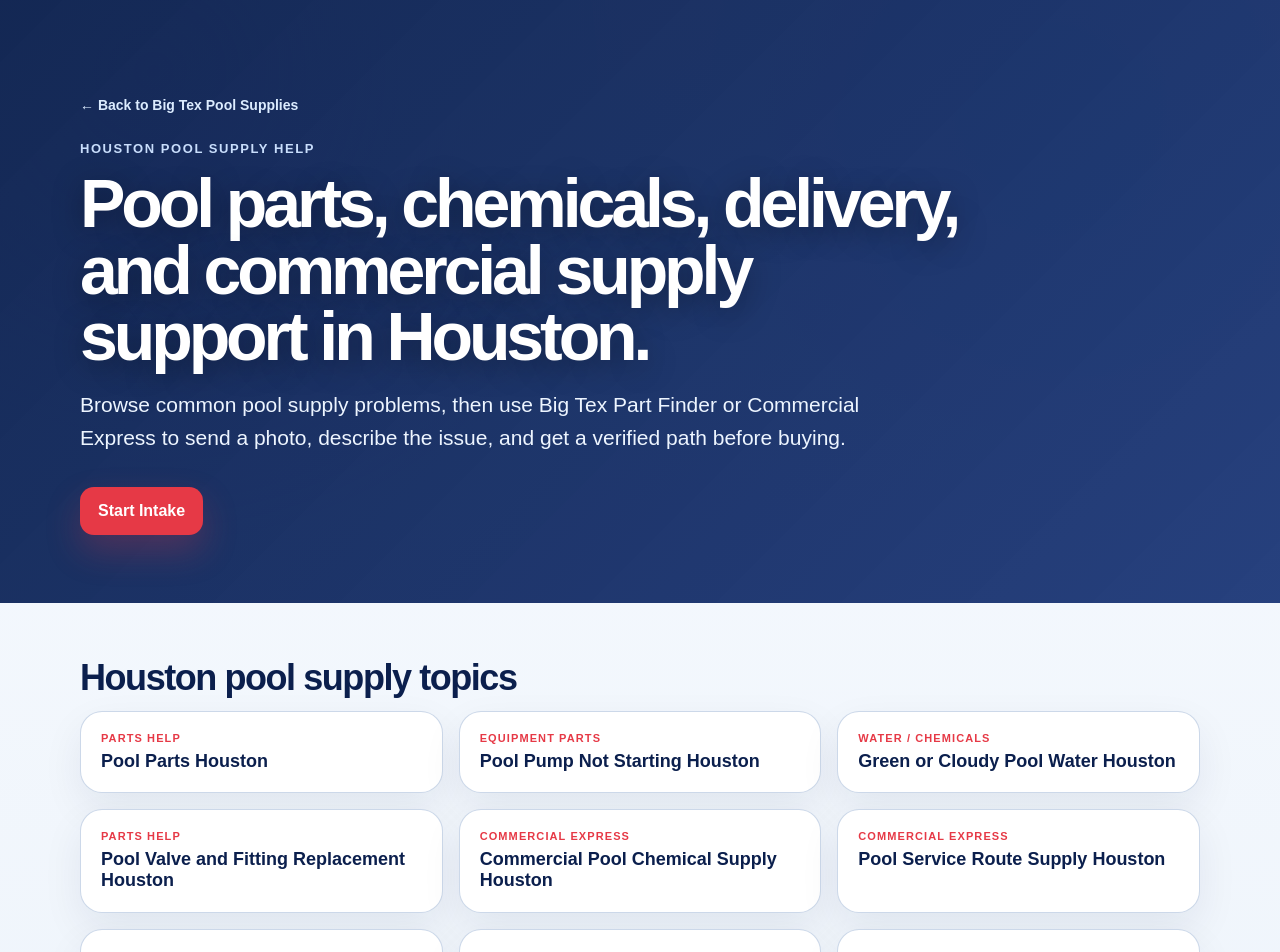
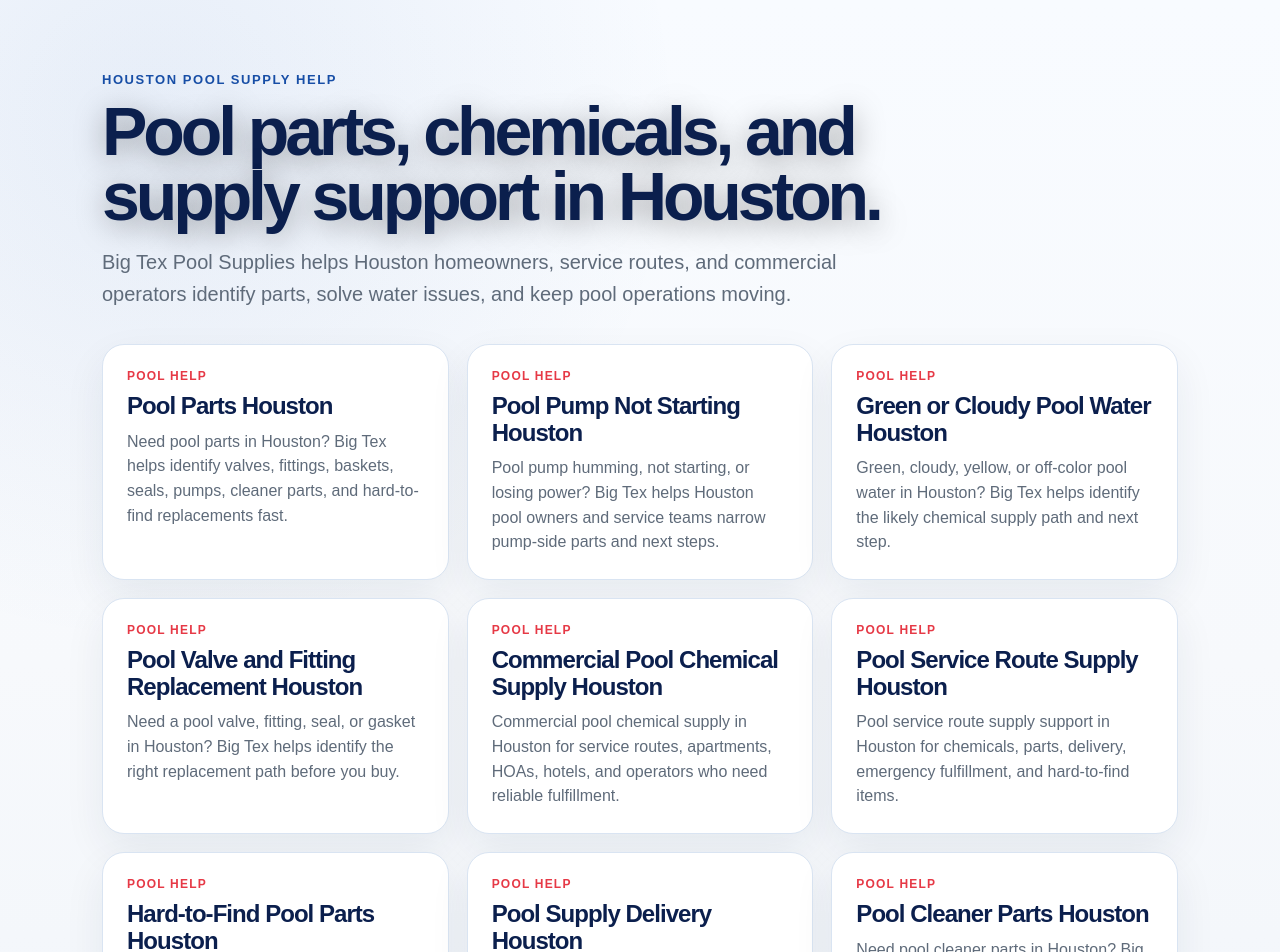
Before and after one commit to zlomke76-del/bigtex, a Next.js app: page /houston in a window 1280 px wide. Shown: the top 952 px of the page. Built offline with nearby package versions, Linux system fonts and the light colour scheme; no server answers.

Commit message:
Update page.tsx

```diff
--- a/app/houston/page.tsx
+++ b/app/houston/page.tsx
@@ -1,57 +1,144 @@
 import type { Metadata } from "next";
 import Link from "next/link";
 import { seoPages, siteUrl } from "../seo-content";
-import styles from "../components/SeoProblemPage.module.css";
 
 export const metadata: Metadata = {
   title: "Houston Pool Supply Help | Big Tex Pool Supplies",
   description:
-    "Houston pool supply help for parts, chemicals, commercial routes, delivery, and hard-to-find pool equipment needs.",
+    "Get help with Houston pool parts, chemicals, equipment issues, water problems, and commercial pool supply support from Big Tex Pool Supplies.",
   alternates: {
     canonical: `${siteUrl()}/houston`,
   },
+  openGraph: {
+    title: "Houston Pool Supply Help | Big Tex Pool Supplies",
+    description:
+      "Find Houston pool supply help for parts, chemicals, equipment issues, water problems, and commercial operators.",
+    url: `${siteUrl()}/houston`,
+    type: "website",
+    locale: "en_US",
+    siteName: "Big Tex Pool Supplies",
+  },
 };
-
-function categoryLabel(category: string) {
-  if (category === "commercial") return "Commercial Express";
-  if (category === "chemicals") return "Water / Chemicals";
-  if (category === "equipment") return "Equipment Parts";
-  return "Parts Help";
-}
 
 export default function HoustonHubPage() {
   return (
-    <main className={styles.page}>
-      <section className={styles.hero}>
-        <div className={styles.heroInner}>
-          <Link className={styles.backLink} href="/">
-            ← Back to Big Tex Pool Supplies
+    <main>
+      <section style={{ padding: "72px 22px", maxWidth: 1120, margin: "0 auto" }}>
+        <p
+          style={{
+            color: "#174ea6",
+            fontSize: 13,
+            fontWeight: 900,
+            letterSpacing: "0.12em",
+            textTransform: "uppercase",
+            margin: "0 0 12px",
+          }}
+        >
+          Houston pool supply help
+        </p>
+
+        <h1
+          style={{
+            color: "#0b1f4d",
+            fontSize: "clamp(40px, 6vw, 68px)",
+            lineHeight: 0.95,
+            letterSpacing: "-0.06em",
+            margin: "0 0 18px",
+            maxWidth: 860,
+          }}
+        >
+          Pool parts, chemicals, and supply support in Houston.
+        </h1>
+
+        <p
+          style={{
+            color: "#5f6b7a",
+            fontSize: 20,
+            lineHeight: 1.6,
+            maxWidth: 820,
+            margin: "0 0 34px",
+          }}
+        >
+          Big Tex Pool Supplies helps Houston homeowners, service routes, and
+          commercial operators identify parts, solve water issues, and keep pool
+          operations moving.
+        </p>
+
+        <div
+          style={{
+            display: "grid",
+            gridTemplateColumns: "repeat(auto-fit, minmax(260px, 1fr))",
+            gap: 18,
+          }}
+        >
+          {seoPages.map((page) => (
+            <Link
+              key={page.slug}
+              href={`/houston/${page.slug}`}
+              style={{
+                display: "block",
+                padding: 24,
+                background: "#ffffff",
+                border: "1px solid #d9e4f2",
+                borderRadius: 22,
+                boxShadow: "0 16px 42px rgba(20, 38, 70, 0.07)",
+              }}
+            >
+              <p
+                style={{
+                  color: "#e63946",
+                  fontSize: 12,
+                  fontWeight: 900,
+                  letterSpacing: "0.1em",
+                  textTransform: "uppercase",
+                  margin: "0 0 10px",
+                }}
+              >
+                Pool help
+              </p>
+
+              <h2
+                style={{
+                  color: "#0b1f4d",
+                  fontSize: 24,
+                  lineHeight: 1.1,
+                  letterSpacing: "-0.04em",
+                  margin: "0 0 10px",
+                }}
+              >
+                {page.title}
+              </h2>
+
+              <p
+                style={{
+                  color: "#5f6b7a",
+                  lineHeight: 1.55,
+                  margin: 0,
+                }}
+              >
+                {page.description}
+              </p>
+            </Link>
+          ))}
+        </div>
+
+        <div style={{ marginTop: 40 }}>
+          <Link
+            href="/#contact"
+            style={{
+              display: "inline-flex",
+              alignItems: "center",
+              justifyContent: "center",
+              padding: "15px 20px",
+              color: "#ffffff",
+              background: "#e63946",
+              borderRadius: 14,
+              fontWeight: 900,
+              boxShadow: "0 16px 34px rgba(230, 57, 70, 0.25)",
+            }}
+          >
+            Get Part Help
           </Link>
-          <div className={styles.eyebrow}>Houston pool supply help</div>
-          <h1>Pool parts, chemicals, delivery, and commercial supply support in Houston.</h1>
-          <p className={styles.intro}>
-            Browse common pool supply problems, then use Big Tex Part Finder or Commercial Express to send a photo,
-            describe the issue, and get a verified path before buying.
-          </p>
-          <div className={styles.heroActions}>
-            <Link className={styles.buttonPrimary} href="/#contact">
-              Start Intake
-            </Link>
-          </div>
-        </div>
-      </section>
-
-      <section className={styles.related} style={{ paddingTop: 56 }}>
-        <div className={styles.relatedInner}>
-          <h2>Houston pool supply topics</h2>
-          <div className={styles.relatedGrid}>
-            {seoPages.map((page) => (
-              <Link className={styles.relatedCard} key={page.slug} href={`/houston/${page.slug}`}>
-                <span>{categoryLabel(page.category)}</span>
-                <strong>{page.title}</strong>
-              </Link>
-            ))}
-          </div>
         </div>
       </section>
     </main>
```
